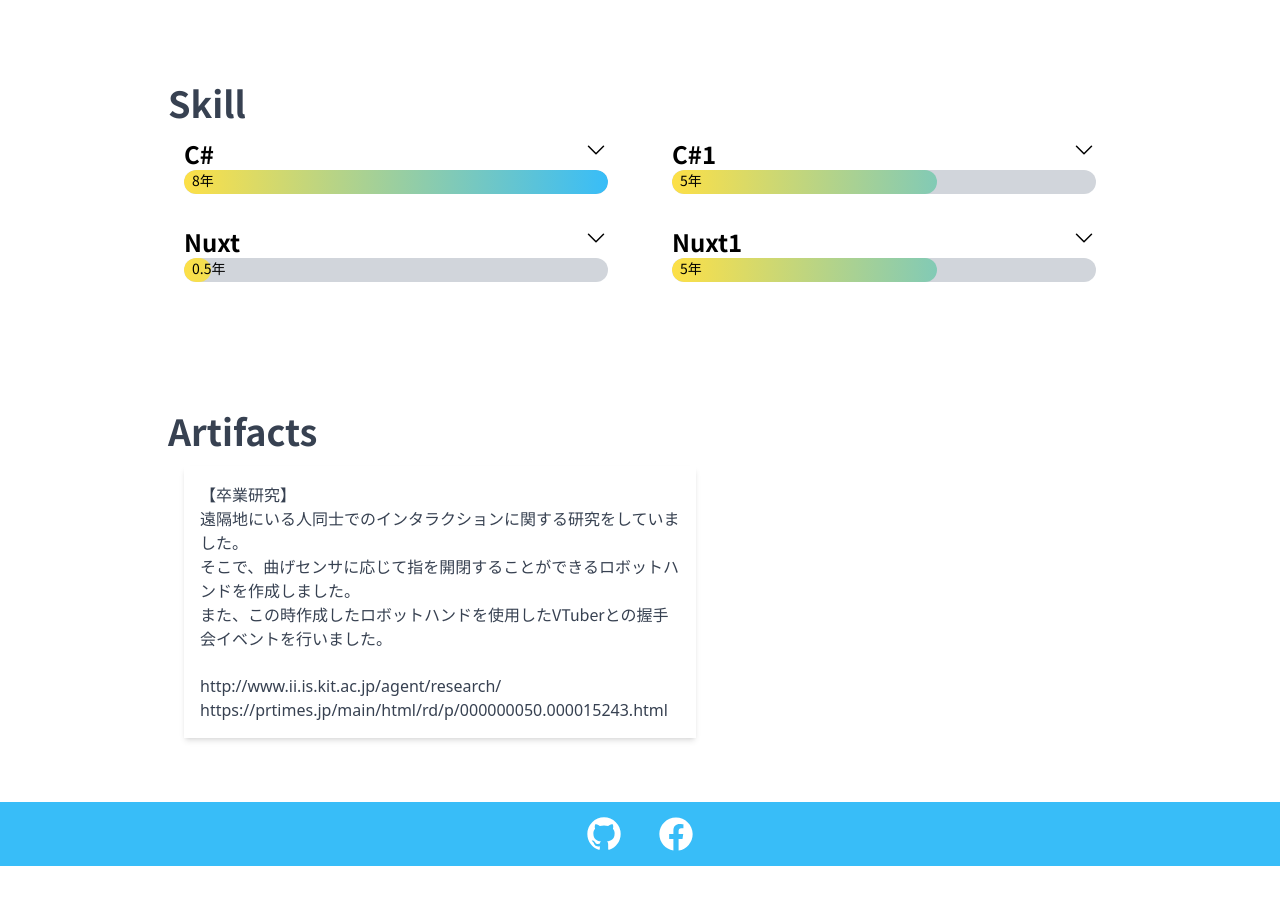
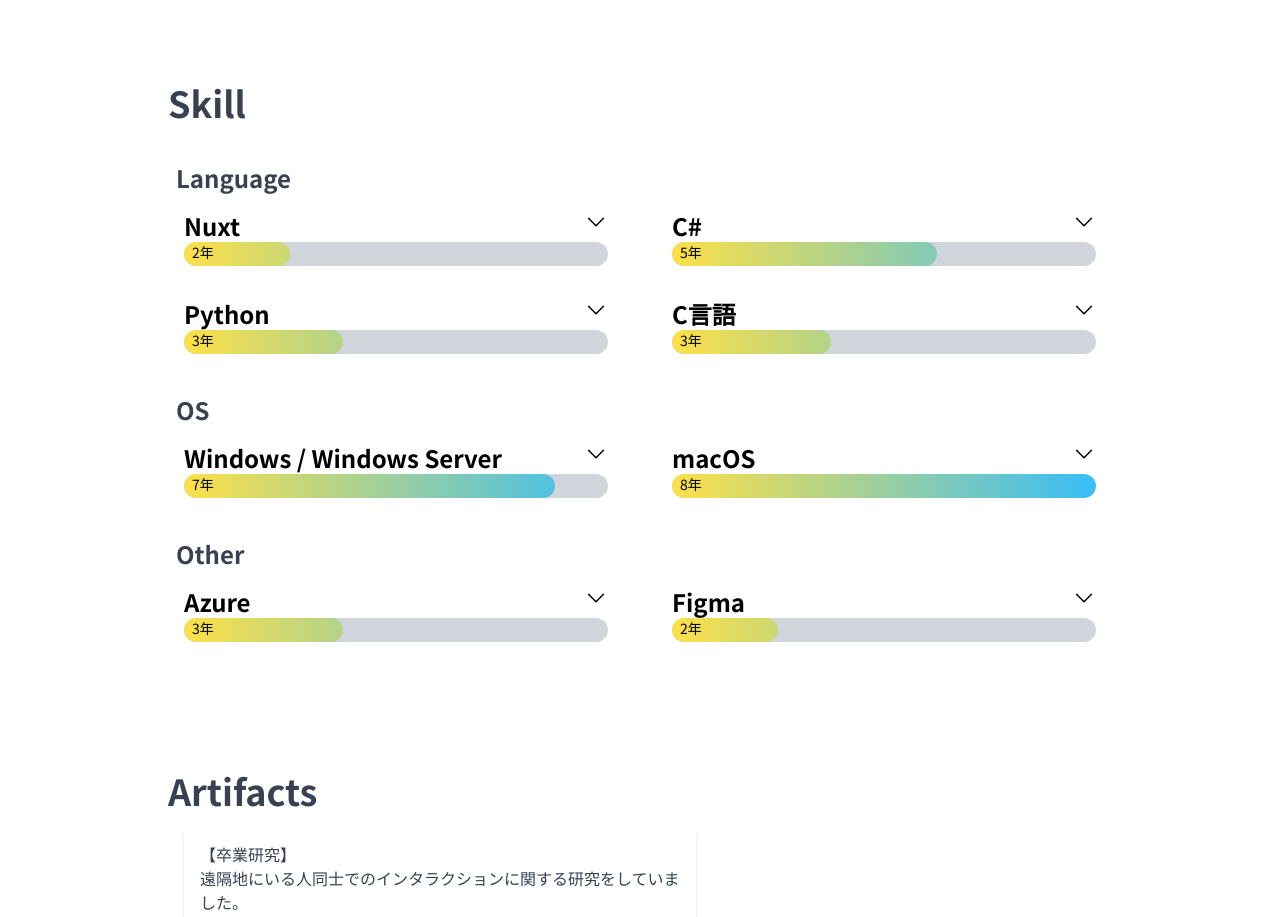
Before and after one commit to MayuLeo/portfolio, a Nuxt app: page / in a window 1280 px wide. Shown: the part 1320-2237 px from the top of the page. Before the commit the page ends 2186 px from the top, so only its background shows below. Built offline with nearby package versions, Linux system fonts and the light colour scheme.

Commit message:
skillを追記した

```diff
--- a/app.vue
+++ b/app.vue
@@ -23,10 +23,6 @@
               class="text-2xl text-gray-700"
               text="黛 礼雄 / Mayuzumi Leo"
             />
-            <!-- <Typography
-              class="text-xl text-gray-700"
-              :text="'氏名：黛 礼雄\n生年月日：1997/07/31\n出身・在住：東京都・三重県\n資格：応用情報処理技術者'"
-            /> -->
             <br />
             <Typography
               class="text-gray-700"
@@ -43,32 +39,81 @@
       <!-- skill -->
       <div class="flex flex-col py-16 px-2 w-[960px] gap-y-4">
         <Typography class="text-4xl font-semibold text-gray-700" text="Skill" />
+
+        <Typography
+          class="text-2xl font-semibold text-gray-700 pl-2 pt-6"
+          text="Language"
+        />
         <div class="flex w-full gap-x-16 px-4">
           <div class="flex flex-col gap-y-8 w-full">
             <SkillBar
-              title="C#"
-              :description="'高専プロコンの競技部門で初めて経験。\n就職後、.Net CoreでのWebAPI作成にて3年間使用。'"
-              :use-period-year="8"
+              title="Nuxt"
+              :description="'就職して初めてのフロントエンドがNuxtでした。現在はNuxt3を用いた業務用アプリケーションの作成を担当しています。'"
+              :use-period-year="2"
             />
             <SkillBar
-              title="Nuxt"
-              :description="'aaaaaaaa'"
-              :use-period-year="0.5"
+              title="Python"
+              :description="'学生時代に簡単なSVMを作ったり、Raspberry Piでモーターを制御したりしてました。'"
+              :use-period-year="3"
             />
           </div>
           <div class="flex flex-col gap-y-8 w-full">
             <SkillBar
-              title="C#1"
-              :description="'高専プロコンの競技部門で初めて経験。\n就職後、.Net CoreでのWebAPI作成にて3年間使用。'"
+              title="C#"
+              :description="'高専プロコンの競技部門で初めて経験。\n就職後、.Net CoreでのWebAPI作成やチャットボットの作成で利用しています。'"
               :use-period-year="5"
             />
             <SkillBar
-              title="Nuxt1"
-              :description="'aaaaaaaa'"
-              :use-period-year="5"
+              title="C言語"
+              :description="'高専1年生で初めて習った言語がC言語でした。大学では授業の課題でコンパイラを半年間かけて作成しました。'"
+              :use-period-year="3"
             />
           </div>
         </div>
+
+        <!--  -->
+        <Typography
+          class="text-2xl font-semibold text-gray-700 pl-2 pt-6"
+          text="OS"
+        />
+        <div class="flex w-full gap-x-16 px-4">
+          <div class="flex flex-col gap-y-8 w-full">
+            <SkillBar
+              title="Windows / Windows Server"
+              :description="'小学生の頃からパソコン好きな父の影響で触ってきました。業務ではAVDやActiveDirectory周りを担当しました。'"
+              :use-period-year="7"
+            />
+          </div>
+          <div class="flex flex-col gap-y-8 w-full">
+            <SkillBar
+              title="macOS"
+              :description="'高専プロコン参加時に学校から借りて以来、Macを愛用しています。最近入れてよかったアプリはRaycastです。'"
+              :use-period-year="8"
+            />
+          </div>
+        </div>
+
+        <Typography
+          class="text-2xl font-semibold text-gray-700 pl-2 pt-6"
+          text="Other"
+        />
+        <div class="flex w-full gap-x-16 px-4">
+          <div class="flex flex-col gap-y-8 w-full">
+            <SkillBar
+              title="Azure"
+              :description="'就職して初めてクラウドを利用しました。一番好きなサービスはQnA Makerです。（もう廃止されてしまいますが…）'"
+              :use-period-year="3"
+            />
+          </div>
+          <div class="flex flex-col gap-y-8 w-full">
+            <SkillBar
+              title="Figma"
+              :description="'業務でのフロントエンドのモック作成を率先して取り組んでいます。が、まだまだ使いこなせていないので勉強中です。'"
+              :use-period-year="2"
+            />
+          </div>
+        </div>
+        <!--  -->
       </div>
       <!-- Artifacts -->
       <div class="flex flex-col py-16 px-2 w-[960px] gap-y-4">
```
